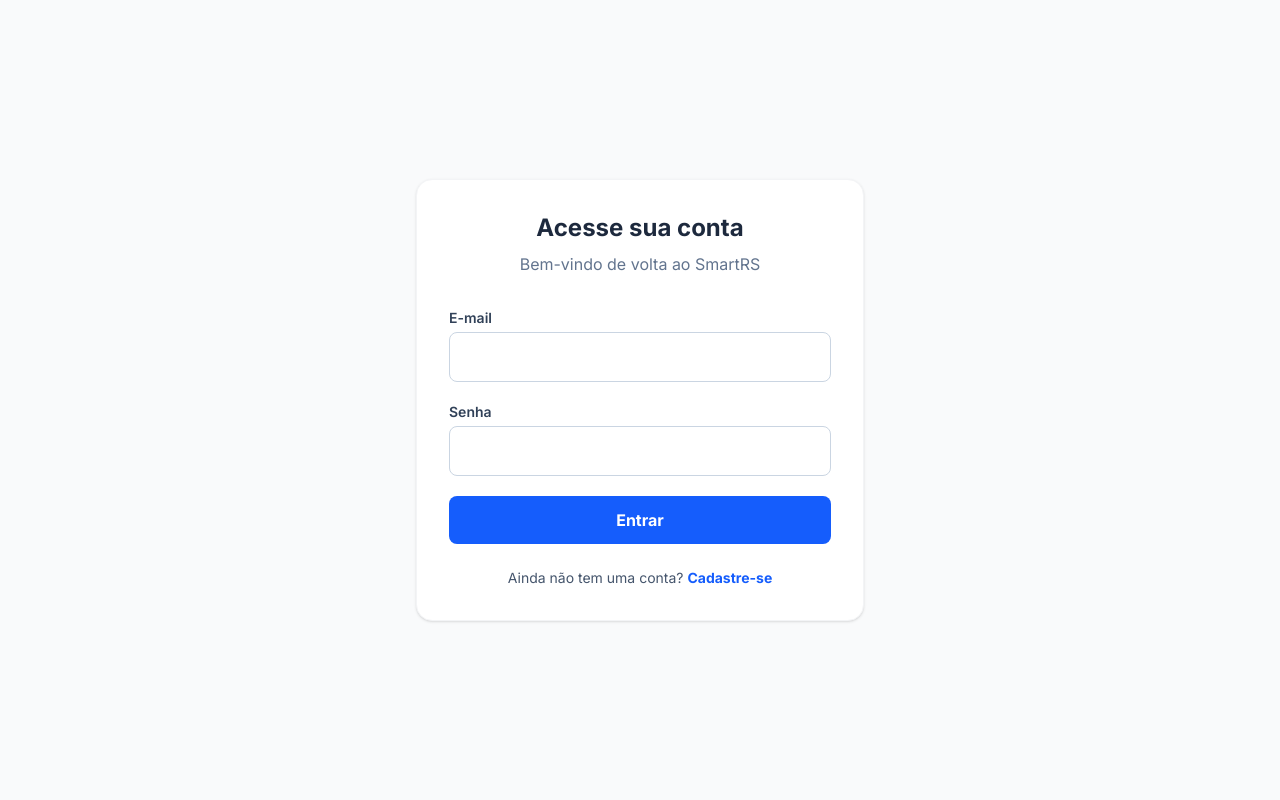
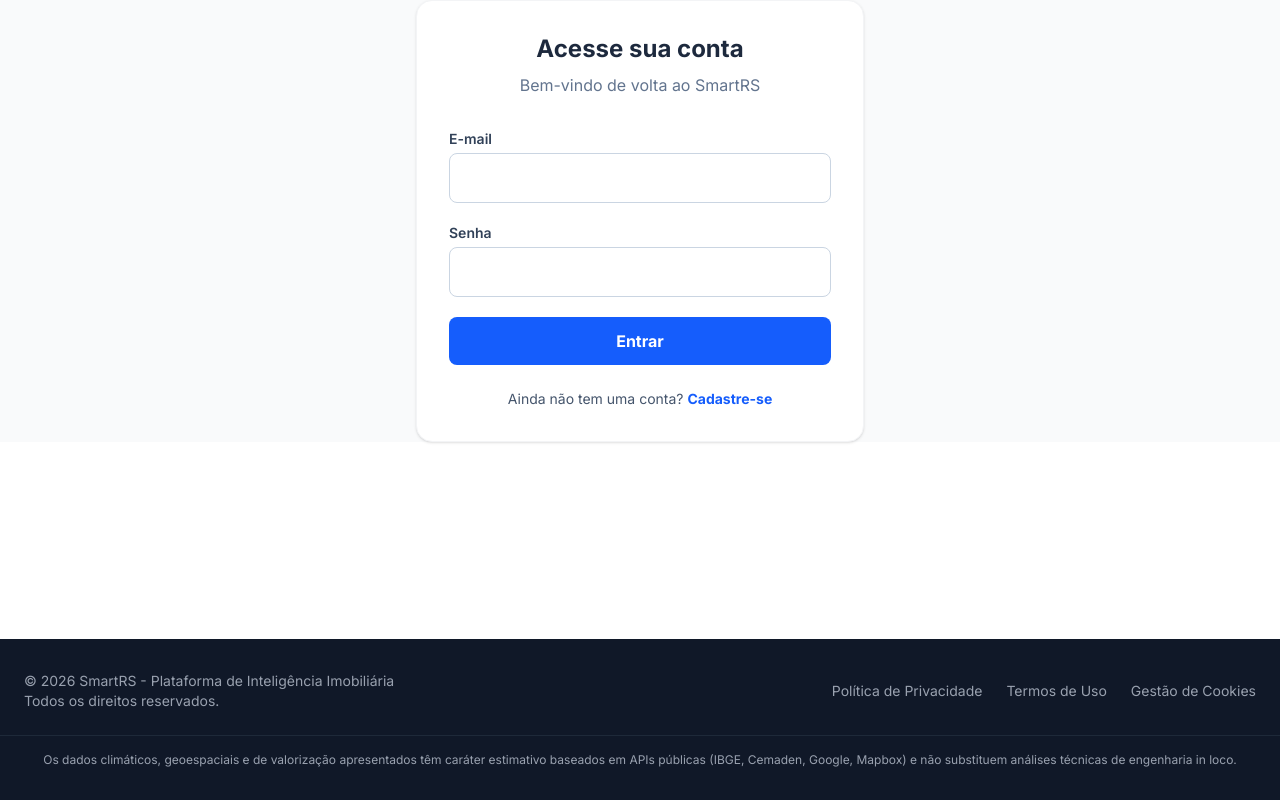
Before and after one commit to leoayres/smartrs-web, a Next.js app: page /login in a window 1280 px wide. Shown: the top 800 px of the page. Built offline with nearby package versions, Linux system fonts and the light colour scheme; no server answers.

Commit message:
Update page.tsx

```diff
--- a/app/login/page.tsx
+++ b/app/login/page.tsx
@@ -54,7 +54,7 @@ export default function Login() {
   };
 
   return (
-    <div className="min-h-screen bg-gray-50 flex flex-col justify-center items-center font-sans">
+    <div className="bg-gray-50 flex flex-col justify-center items-center font-sans">
       <div className="w-full max-w-md bg-white p-8 rounded-2xl shadow-sm border border-gray-100">
         <div className="text-center mb-8">
           <h2 className="text-2xl font-bold text-slate-800">
```
